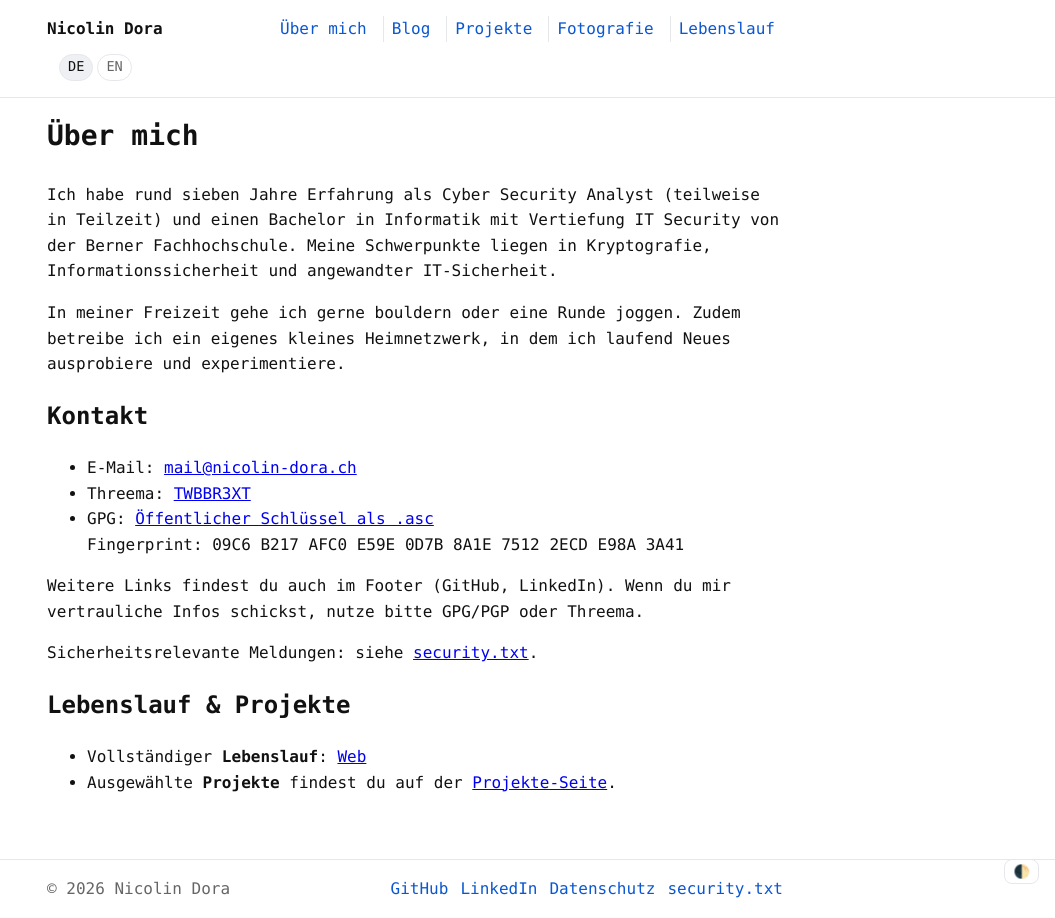
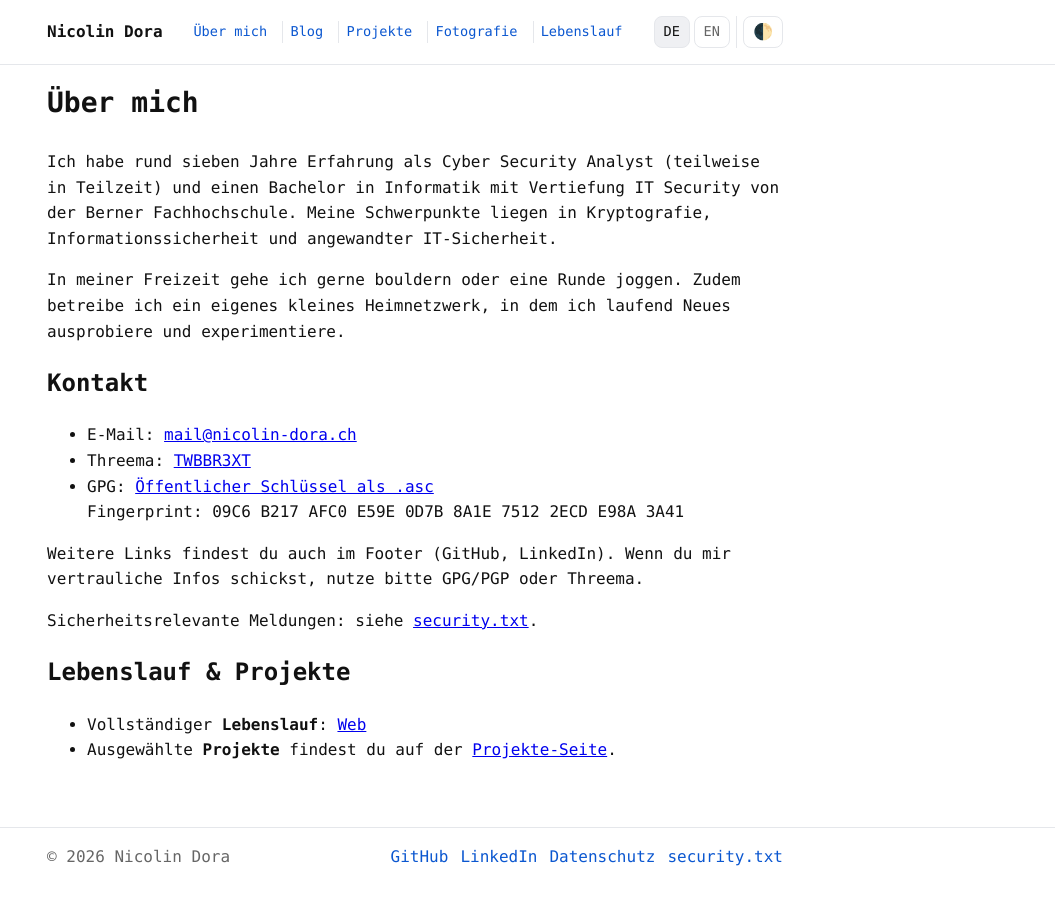
Before and after one commit to devobern/devobern.github.io, a Jekyll site: the page built from _pages/about.md, in a window 1280 px wide. Shown: the whole page, without its empty margins (225-1280 px from the left). Built offline with Jekyll 4.4.1, drawn with Linux system fonts in a browser that asks for light colours.

Commit message:
feat(nav): hamburger menu on mobile, one control group for language and theme
Below --nav-breakpoint (48rem) the main navigation collapses behind a menu
button and opens as a full-width panel under the header bar. Above it the
horizontal bar stays as before.

Progressive enhancement: the button carries `hidden` in the HTML and is only
enabled by assets/js/nav.js, so without JavaScript the navigation stays a
plain, visible list. The panel closes on Escape, on a click or focus outside,
and when the viewport grows past the breakpoint. Focus moves into the panel
on open (it precedes the button in the DOM, so Tab would otherwise skip the
links just revealed) and returns to the button on close.

The language switcher was floating on its own at the end of the header and
the theme toggle was a fixed button pinned to the bottom-right corner. Both
now sit in one `.site-controls` group at the top right, sharing a size and
border so the two settings read as one cluster.

Notes on the layout:
- The breakpoint lives in a `--nav-breakpoint` custom property that nav.js
  reads back, so CSS and JavaScript cannot drift apart.
- German is the wider label set; at the 46rem container width the header only
  stays on one row with the nav at .85rem, matching the control group.
- Buttons default to `box-sizing: border-box` and anchors do not, which made
  the language chips taller than the buttons beside them. Set explicitly.
- Targets grow to 40px below the breakpoint; on very narrow screens the menu
  label collapses to screen-reader-only text and the padding tightens, so the
  header stays on one row down to 320px.

Verified in Chromium at 320-1100px in both languages: header on a single row
throughout, no horizontal overflow, and the open/close, Escape, outside
click, resize, theme and language paths all behave.

Co-Authored-By: Claude Opus 5 <noreply@anthropic.com>
Claude-Session: https://claude.ai/code/session_019UpenatX2H8XdNfoF4mWBA

```diff
--- a/_data/i18n.yml
+++ b/_data/i18n.yml
@@ -15,7 +15,8 @@ de:
   lang_switch_aria: "Sprache wechseln"
   lang_switch_label: "Sprache"
   social_aria: "Soziale Links"
-  theme_toggle: "Theme umschalten"
+  theme_toggle: "Zwischen hellem und dunklem Design wechseln"
+  menu: "Menü"
   banner: "🚧 Diese Seite ist noch im Aufbau. Inhalte werden laufend ergänzt."
 
   blog_empty: "Keine Beiträge vorhanden."
@@ -65,7 +66,8 @@ en:
   lang_switch_aria: "Switch language"
   lang_switch_label: "Language"
   social_aria: "Social links"
-  theme_toggle: "Toggle theme"
+  theme_toggle: "Switch between light and dark theme"
+  menu: "Menu"
   banner: "🚧 This site is still under construction. Content is being added continuously."
 
   blog_empty: "No posts yet."
--- a/_includes/footer.html
+++ b/_includes/footer.html
@@ -18,5 +18,4 @@
       </ul>
     </nav>
   </div>
-  <button class="theme-toggle" id="theme-toggle" aria-label="{{ t.theme_toggle }}" title="{{ t.theme_toggle }}" type="button">🌓</button>
 </footer>
--- a/_includes/head.html
+++ b/_includes/head.html
@@ -54,6 +54,7 @@
   wird, und verhindert so ein Aufblitzen des falschen Themes (FOUC).
 {%- endcomment -%}
 <script src="{{ '/assets/js/theme.js' | relative_url }}"></script>
+<script src="{{ '/assets/js/nav.js' | relative_url }}" defer></script>
 {% if jekyll.environment == "production" %}
 <!-- GoatCounter analytics (SRI)-->
 <script data-goatcounter="https://nicolin-dora.goatcounter.com/count"
--- a/_includes/header.html
+++ b/_includes/header.html
@@ -2,9 +2,15 @@
 <header class="site-header" role="banner">
   <div class="container">
     <a class="site-title" href="{{ t.home | relative_url }}">{{ site.title }}</a>
+
+    {%- comment -%}
+      Reihenfolge im DOM: Titel, Navigation, Bedienelemente. Auf schmalen
+      Viewports schiebt CSS die Navigation per `order` unter die Kopfzeile,
+      wo sie zum Hamburger-Panel wird.
+    {%- endcomment -%}
     {%- assign nav = site.data.navigation.main -%}
     {%- if nav %}
-    <nav class="site-nav" role="navigation" aria-label="{{ t.nav_aria }}">
+    <nav class="site-nav" id="site-nav" role="navigation" aria-label="{{ t.nav_aria }}">
       <ul>
         {%- for item in nav %}
         {%- assign item_url = item.url[page_lang] -%}
@@ -15,6 +21,31 @@
       </ul>
     </nav>
     {%- endif %}
-    {%- include lang-alternates.html mode="nav" -%}
+
+    <div class="site-controls">
+      {%- include lang-alternates.html mode="nav" -%}
+      <button class="theme-toggle" id="theme-toggle" type="button" aria-label="{{ t.theme_toggle }}" title="{{ t.theme_toggle }}">
+        <span class="theme-toggle-icon" aria-hidden="true">🌓</span>
+      </button>
+      {%- comment -%}
+        `hidden` bis assets/js/nav.js den Knopf aktiviert: ohne JavaScript
+        bleibt die Navigation als normale Liste sichtbar und bedienbar.
+      {%- endcomment -%}
+      <button class="nav-toggle" id="nav-toggle" type="button" hidden
+              aria-expanded="false" aria-controls="site-nav" aria-label="{{ t.menu }}">
+        <svg class="nav-toggle-icon" viewBox="0 0 24 24" width="20" height="20" aria-hidden="true" focusable="false">
+          <g class="nav-toggle-bars" fill="none" stroke="currentColor" stroke-width="2" stroke-linecap="round">
+            <line x1="3" y1="6" x2="21" y2="6" />
+            <line x1="3" y1="12" x2="21" y2="12" />
+            <line x1="3" y1="18" x2="21" y2="18" />
+          </g>
+          <g class="nav-toggle-cross" fill="none" stroke="currentColor" stroke-width="2" stroke-linecap="round">
+            <line x1="5" y1="5" x2="19" y2="19" />
+            <line x1="19" y1="5" x2="5" y2="19" />
+          </g>
+        </svg>
+        <span class="nav-toggle-text">{{ t.menu }}</span>
+      </button>
+    </div>
   </div>
 </header>
--- a/assets/css/style.css
+++ b/assets/css/style.css
@@ -1,4 +1,7 @@
 :root{
+  /* Umbruchpunkt der Hauptnavigation. assets/js/nav.js liest diesen Wert
+     aus, damit CSS und JavaScript denselben Punkt verwenden. */
+  --nav-breakpoint: 48rem;
   --bg: #ffffff;
   --fg: #111111;
   --muted: #666666;
@@ -53,18 +56,75 @@ img, video{max-width:100%; height:auto}
 /* Header */
 .site-header{border-bottom:1px solid var(--border); position:sticky; top:0; background:var(--bg); z-index:10}
 .site-header .container{ display:flex; align-items:center; gap:.75rem; flex-wrap:wrap }
-.site-header .site-title{font-weight:700; text-decoration:none; color:var(--fg); margin-right:1rem}
-.site-nav{ margin-left:auto }
+.site-header .site-title{font-weight:700; text-decoration:none; color:var(--fg); order:1}
+.site-nav{ order:2; margin-left:auto; font-size:.85rem }
 .site-nav ul{list-style:none; margin:0; padding:0; display:flex; gap:.5rem; flex-wrap:wrap}
 /* Nicer delimiters: subtle divider using border, accessible and styleable */
-.site-nav li{ display:inline-flex; align-items:center; padding-inline:.5rem }
+.site-nav li{ display:inline-flex; align-items:center; padding-inline:.45rem }
 /* Divider with symmetric spacing: rely on equal left/right padding only */
 .site-nav li + li{ border-inline-start:1px solid var(--border) }
 .site-nav a{color:var(--link); text-decoration:none}
 .site-nav a:focus, .site-nav a:hover{ text-decoration: underline; }
-/* Theme toggle */
-.theme-toggle{ margin-left:auto; background:none; border:1px solid var(--border); color:var(--fg); border-radius:.5rem; padding:.25rem .5rem; cursor:pointer }
-.theme-toggle:hover,.theme-toggle:focus-visible{ border-color: var(--muted) }
+
+/* Site controls: language switch, theme toggle and the mobile menu button
+   form one group, so the two settings always sit together. */
+.site-controls{ order:3; display:flex; align-items:center; gap:.4rem; margin-left:auto }
+.site-nav + .site-controls{ margin-left:.75rem }
+
+/* Shared look for the buttons and chips inside the control group.
+   `display` is deliberately not set here: the menu button decides its own
+   visibility per breakpoint and must not be outranked by this rule. */
+.site-controls .lang-chip,
+.site-controls .theme-toggle,
+.site-controls .nav-toggle{
+  box-sizing:border-box;
+  align-items:center;
+  justify-content:center;
+  gap:.35rem;
+  min-height:2rem;
+  padding:.2rem .55rem;
+  border:1px solid var(--border);
+  border-radius:.5rem;
+  background:none;
+  color:var(--muted);
+  font:inherit;
+  font-size:.85rem;
+  line-height:1;
+  text-decoration:none;
+  cursor:pointer;
+}
+.site-controls .lang-chip:hover,
+.site-controls .lang-chip:focus-visible,
+.site-controls .theme-toggle:hover,
+.site-controls .theme-toggle:focus-visible,
+.site-controls .nav-toggle:hover,
+.site-controls .nav-toggle:focus-visible{ border-color:var(--link); color:var(--link) }
+.site-controls .lang-chip--active{
+  background: color-mix(in srgb, var(--border) 60%, transparent);
+  border-color:var(--border);
+  color:var(--fg);
+  cursor:default;
+}
+.site-controls .lang-chip,
+.site-controls .theme-toggle{ display:inline-flex }
+.site-controls .theme-toggle{ color:var(--fg) }
+.theme-toggle-icon{ font-size:1rem; line-height:1 }
+
+/* The language chips keep a hairline separating them from the buttons */
+.site-controls .lang-switch{
+  gap:.25rem;
+  margin:0;
+  padding-right:.4rem;
+  border-right:1px solid var(--border);
+}
+
+/* Menu button: hidden on desktop, and hidden entirely until nav.js
+   enables it, so the plain list stays usable without JavaScript. */
+.site-controls .nav-toggle{ display:none }
+.nav-toggle-icon{ flex:none }
+.nav-toggle .nav-toggle-cross{ display:none }
+.nav-toggle[aria-expanded="true"] .nav-toggle-bars{ display:none }
+.nav-toggle[aria-expanded="true"] .nav-toggle-cross{ display:inline }
 
 /* Main */
 .page-title{margin-top:0; font-size:1.75rem}
@@ -146,57 +206,95 @@ img, video{max-width:100%; height:auto}
   top:.5rem;
 }
 
-/* Global language switch in the header */
-.lang-switch{
-  display:flex;
-  align-items:center;
-  gap:.25rem;
-  margin-left:.75rem;
-  font-size:.85rem;
-}
-.lang-chip{
-  display:inline-block;
-  padding:.1rem .5rem;
-  border-radius:999px;
-  border:1px solid var(--border);
-  text-decoration:none;
-  color:var(--muted);
-}
-.lang-chip:hover,
-.lang-chip:focus-visible{
-  border-color:var(--link);
-  color:var(--link);
-}
-.lang-chip--active{
-  background: color-mix(in srgb, var(--border) 60%, transparent);
-  border-color:var(--border);
-  color:var(--fg);
-}
+/* Global language switch: sits inside .site-controls, styled there
+   together with the theme toggle so both settings share one look. */
+.lang-switch{ display:flex; align-items:center; font-size:.85rem }
 
 /* Footer */
 .site-footer{border-top:1px solid var(--border); margin-top:2rem}
 .site-footer p{margin:0; color:var(--muted)}
 /* Footer layout: one line left/right */
 .site-footer .container{ display:flex; align-items:center; justify-content:space-between; gap:.75rem; flex-wrap:wrap }
-/* Footer theme toggle position */
-.site-footer{ position: relative; }
-.site-footer .theme-toggle{ position: fixed; right: 1rem; bottom: 1rem; }
 /* Footer links */
 .footer-links ul{list-style:none; margin:0; padding:0; display:flex; gap:.75rem; flex-wrap:wrap}
 .footer-links a{ color: var(--link); text-decoration: none }
 .footer-links a:hover, .footer-links a:focus{ text-decoration: underline }
 
-/* Responsive tweaks */
-@media (max-width: 640px){
+/* Responsive tweaks
+   Der Umbruchpunkt muss mit --nav-breakpoint übereinstimmen; Media Queries
+   können die Custom Property nicht selbst auswerten. */
+@media (max-width: 48rem){
   .container{ padding: .75rem }
   .page-title{ font-size: 1.5rem }
-  .site-nav{ width:100%; margin-left:0 }
+
+  /* Bedienelemente bleiben neben dem Titel, die Navigation klappt darunter */
+  .site-controls{ order:2 }
+  /* Grössere Zielflächen für Finger (WCAG 2.5.8) */
+  .site-controls .lang-chip,
+  .site-controls .theme-toggle,
+  .site-controls .nav-toggle{ min-height:2.5rem; padding-inline:.7rem }
+  .site-nav{ order:3; width:100%; margin-left:0 }
+  .site-nav + .site-controls{ margin-left:auto }
+  .site-controls .nav-toggle{ display:inline-flex }
+  .site-controls .nav-toggle[hidden]{ display:none }
+
+  /* Panel: erst durch nav.js einklappbar, damit es ohne JS offen bleibt */
+  .site-nav.is-collapsible{ display:none }
+  .site-nav.is-collapsible.is-open{ display:block }
+  .site-nav.is-collapsible.is-open ul{
+    flex-direction:column;
+    align-items:stretch;
+    gap:0;
+    margin:.25rem 0 .25rem;
+    border-top:1px solid var(--border);
+  }
+  .site-nav.is-collapsible.is-open li{
+    display:block;
+    padding-inline:0;
+    border-inline-start:none;
+    border-bottom:1px solid var(--border);
+  }
+  .site-nav.is-collapsible.is-open a{
+    display:block;
+    /* 44px Zielgrösse gemäss WCAG 2.5.8 */
+    padding:.7rem .25rem;
+    min-height:1.5rem;
+  }
+  .site-nav.is-collapsible.is-open li:last-child{ border-bottom:none }
+  .site-nav.is-collapsible.is-open a[aria-current="page"]{ color:var(--fg); font-weight:700 }
+
+  /* Ohne JavaScript: waagrechte Liste wie bisher, nur ohne Trenner */
   .site-nav ul{ gap:.5rem }
-  /* On small screens, drop dividers for a cleaner wrap */
   .site-nav li{ padding-inline:.25rem }
   .site-nav li + li{ border-inline-start:none; margin-inline-start:0 }
+
   .site-footer .container{ flex-direction: column; align-items: flex-start; gap:.5rem }
-  .site-footer .theme-toggle{ position: static; margin-top:.25rem }
+}
+
+/* Schmale Geräte (iPhone SE, verbreitete Android-Breiten): die Beschriftung
+   des Menüknopfs bleibt nur für Screenreader stehen, das Symbol trägt die
+   Bedeutung. Ohne das rutschen die Bedienelemente in eine zweite Zeile. */
+@media (max-width: 24rem){
+  .nav-toggle-text{
+    position:absolute;
+    width:1px; height:1px;
+    margin:-1px; padding:0;
+    overflow:hidden;
+    clip:rect(0 0 0 0);
+    clip-path:inset(50%);
+    white-space:nowrap;
+  }
+  .site-header .container{ gap:.5rem }
+  .site-controls{ gap:.3rem }
+}
+
+/* Sehr schmale Geräte: engere Knöpfe, damit die Kopfzeile einzeilig bleibt.
+   36 x 40 px liegen weiterhin klar über der Mindestzielgrösse aus WCAG 2.5.8. */
+@media (max-width: 21rem){
+  .site-controls .lang-chip,
+  .site-controls .theme-toggle,
+  .site-controls .nav-toggle{ padding-inline:.5rem }
+  .site-controls .lang-switch{ padding-right:.3rem }
 }
 
 /* Accessible focus ring */
--- /dev/null
+++ b/assets/js/nav.js
@@ -0,0 +1,90 @@
+/**
+ * Mobile navigation (hamburger).
+ *
+ * Progressive Enhancement: ohne JavaScript bleibt der Knopf `hidden` und die
+ * Navigation eine gewöhnliche, immer sichtbare Liste. Erst dieses Skript
+ * blendet den Knopf ein und macht die Liste einklappbar.
+ *
+ * Der Umbruchpunkt steht in --nav-breakpoint (assets/css/style.css) und wird
+ * hier ausgelesen, damit CSS und JS nicht auseinanderlaufen können.
+ */
+(function () {
+  'use strict';
+
+  var FALLBACK_BREAKPOINT = '40rem';
+
+  function onReady() {
+    var toggle = document.getElementById('nav-toggle');
+    var nav = document.getElementById('site-nav');
+    if (!toggle || !nav) return;
+
+    var breakpoint = getComputedStyle(document.documentElement)
+      .getPropertyValue('--nav-breakpoint').trim() || FALLBACK_BREAKPOINT;
+    var mq = window.matchMedia('(max-width: ' + breakpoint + ')');
+
+    nav.classList.add('is-collapsible');
+    toggle.hidden = false;
+
+    function isOpen() {
+      return toggle.getAttribute('aria-expanded') === 'true';
+    }
+
+    function setOpen(open, moveFocus) {
+      toggle.setAttribute('aria-expanded', open ? 'true' : 'false');
+      nav.classList.toggle('is-open', open);
+      // Das Panel steht im DOM vor dem Knopf, damit auf dem Desktop
+      // Lese- und Fokusreihenfolge zur sichtbaren Reihenfolge passen. Beim
+      // Öffnen wandert der Fokus deshalb aktiv hinein, sonst würde Tab die
+      // gerade eingeblendeten Links überspringen.
+      if (open && moveFocus) {
+        var first = nav.querySelector('a[href]');
+        if (first) first.focus();
+      }
+    }
+
+    function close(refocus) {
+      if (!isOpen()) return;
+      setOpen(false, false);
+      if (refocus) toggle.focus();
+    }
+
+    toggle.addEventListener('click', function () {
+      setOpen(!isOpen(), true);
+    });
+
+    document.addEventListener('keydown', function (event) {
+      if (event.key === 'Escape') close(true);
+    });
+
+    // Tippen ausserhalb schliesst das Panel, ein Klick darin nicht.
+    document.addEventListener('click', function (event) {
+      if (!isOpen()) return;
+      if (nav.contains(event.target) || toggle.contains(event.target)) return;
+      close(false);
+    });
+
+    // Verlässt der Fokus die Kopfzeile per Tab, schliesst das Panel mit.
+    document.addEventListener('focusin', function (event) {
+      if (!isOpen()) return;
+      if (nav.contains(event.target) || toggle.contains(event.target)) return;
+      close(false);
+    });
+
+    // Beim Wechsel auf die Desktop-Breite den Zustand zurücksetzen, sonst
+    // bleibt `aria-expanded="false"` an einer sichtbaren Navigation hängen.
+    function onBreakpointChange(event) {
+      if (!event.matches) close(false);
+    }
+    if (mq.addEventListener) {
+      mq.addEventListener('change', onBreakpointChange);
+    } else if (mq.addListener) {
+      mq.addListener(onBreakpointChange);
+    }
+  }
+
+  if (document.readyState === 'loading') {
+    document.addEventListener('DOMContentLoaded', onReady);
+  } else {
+    onReady();
+  }
+})();
```
Also changed, not shown: README.md.
